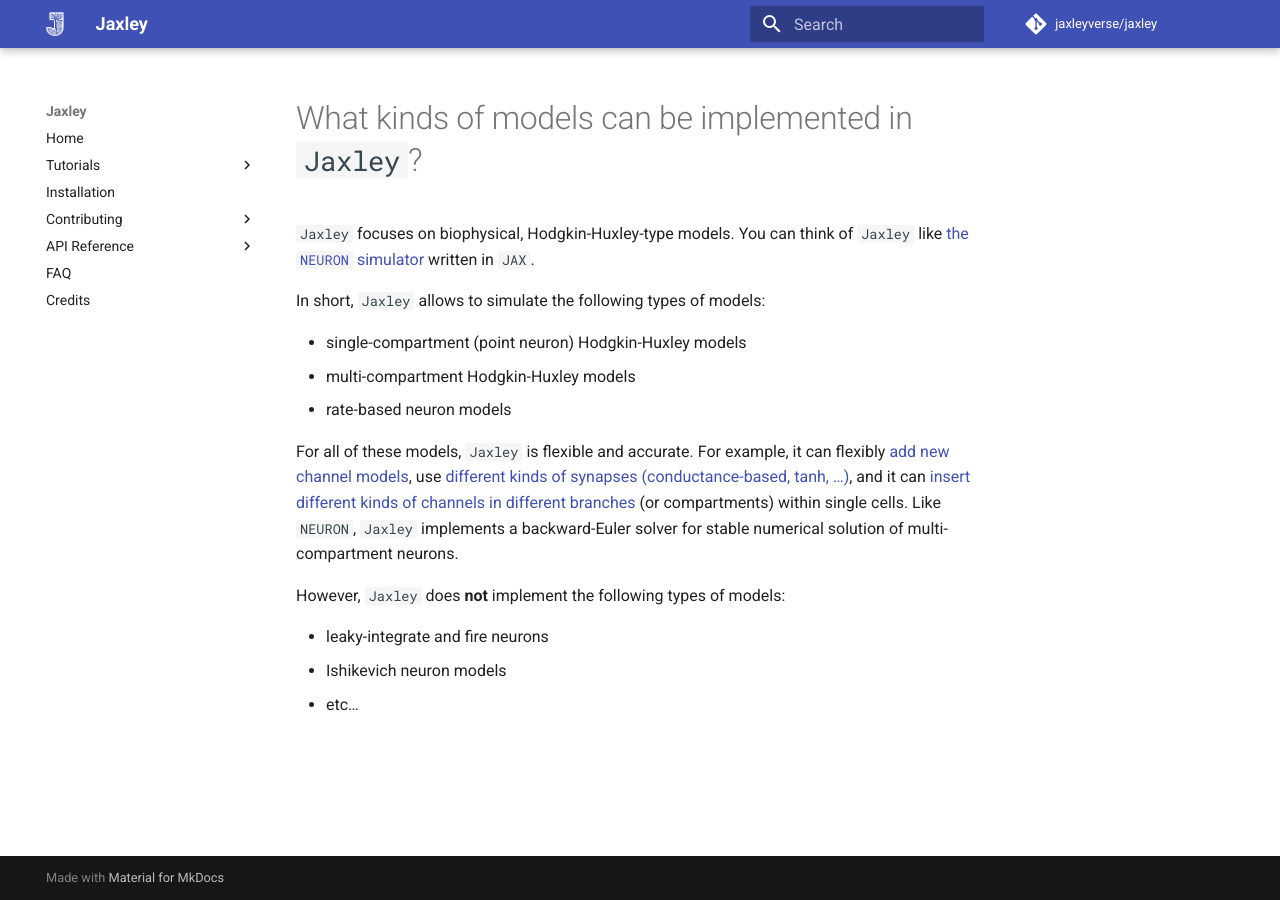
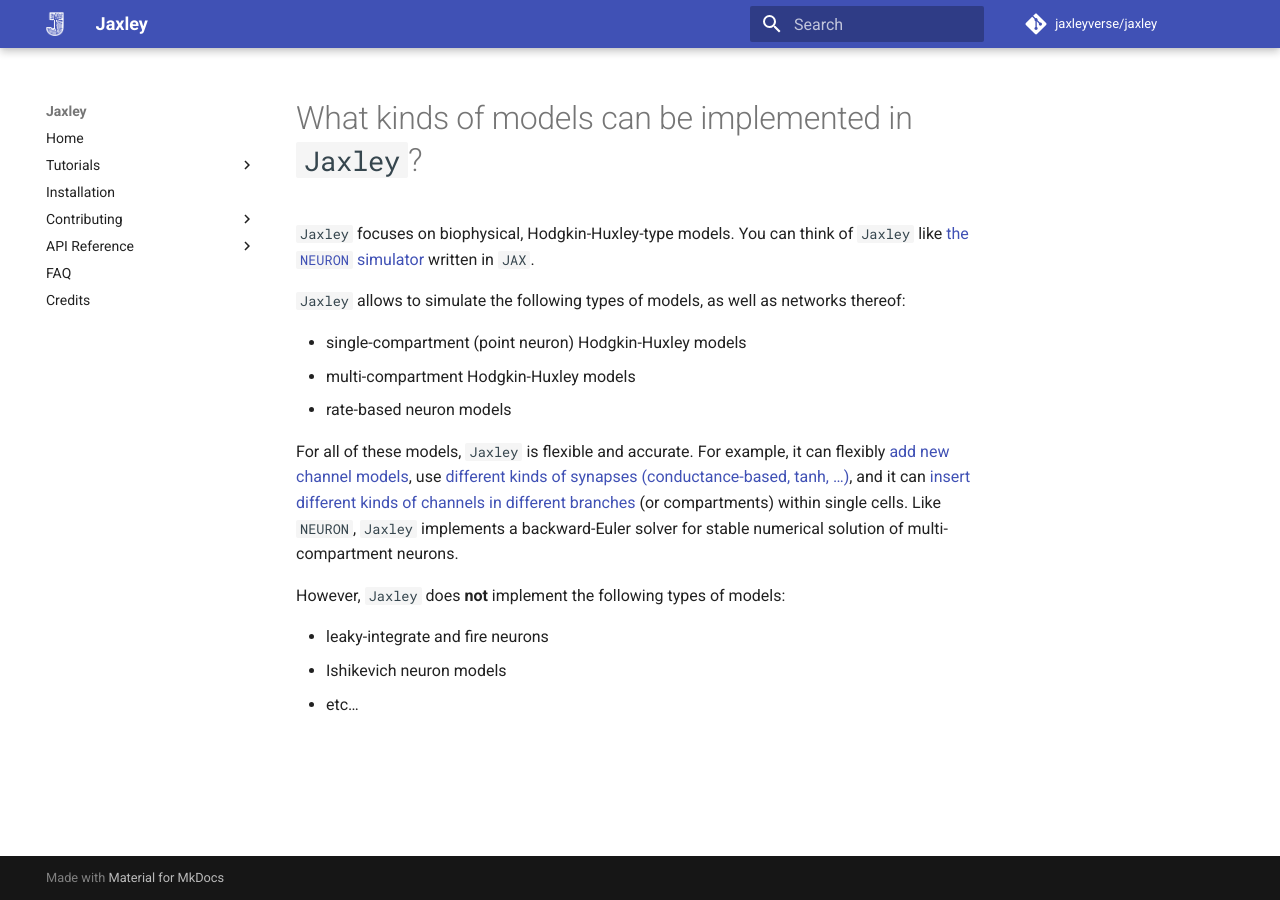
Before and after one commit to jaxleyverse/jaxley, an MkDocs documentation site: the page built from docs/docs/faq/question_03.md, in a window 1280 px wide. Built offline with MkDocs 1.6.1 and Material for MkDocs 9.7.7, drawn with Linux system fonts in a browser that asks for light colours; comment, search, counter and statistics services are not loaded; the version menu is left out.

```diff
--- a/docs/docs/faq/question_03.md
+++ b/docs/docs/faq/question_03.md
@@ -2,7 +2,7 @@
 
 `Jaxley` focuses on biophysical, Hodgkin-Huxley-type models. You can think of `Jaxley` like [the `NEURON` simulator](https://neuron.yale.edu/neuron/) written in `JAX`.
 
-In short, `Jaxley` allows to simulate the following types of models:
+`Jaxley` allows to simulate the following types of models, as well as networks thereof:
 
 - single-compartment (point neuron) Hodgkin-Huxley models
 - multi-compartment Hodgkin-Huxley models
```
Also changed, not shown: README.md.
